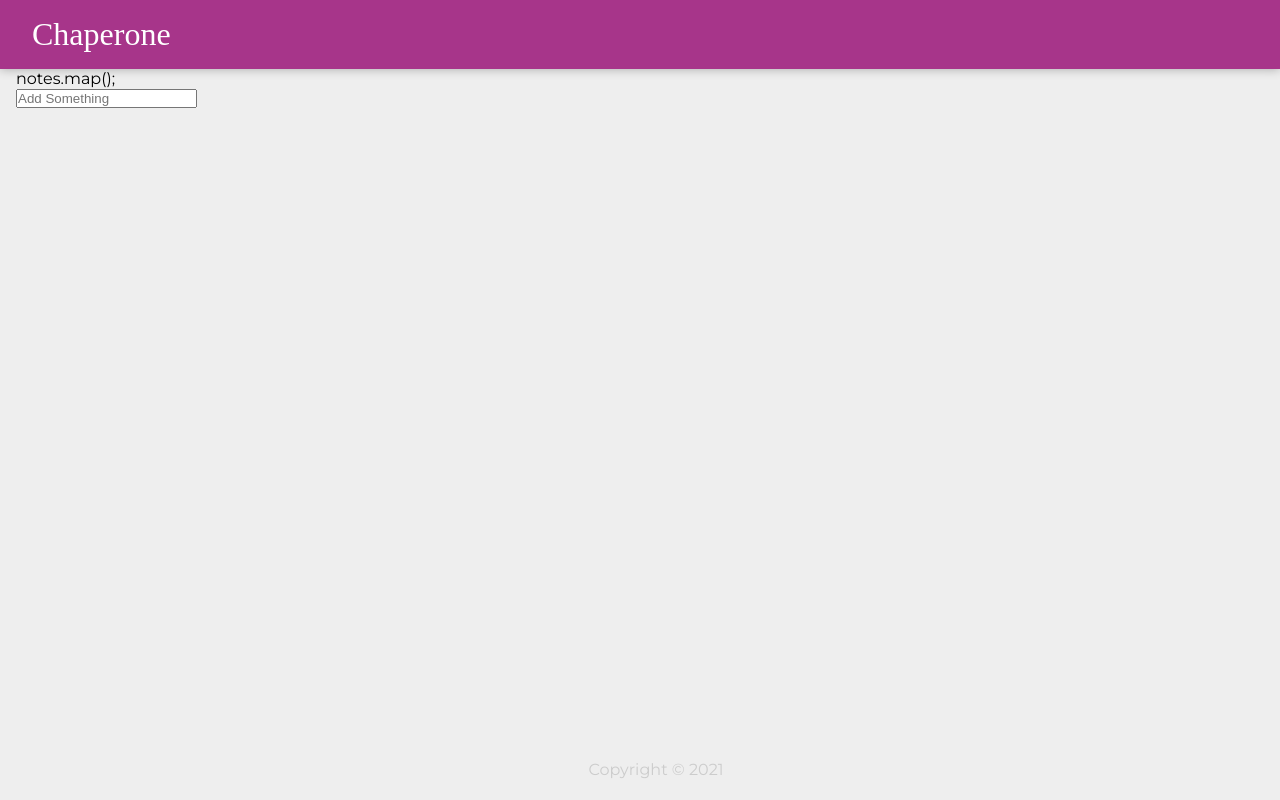
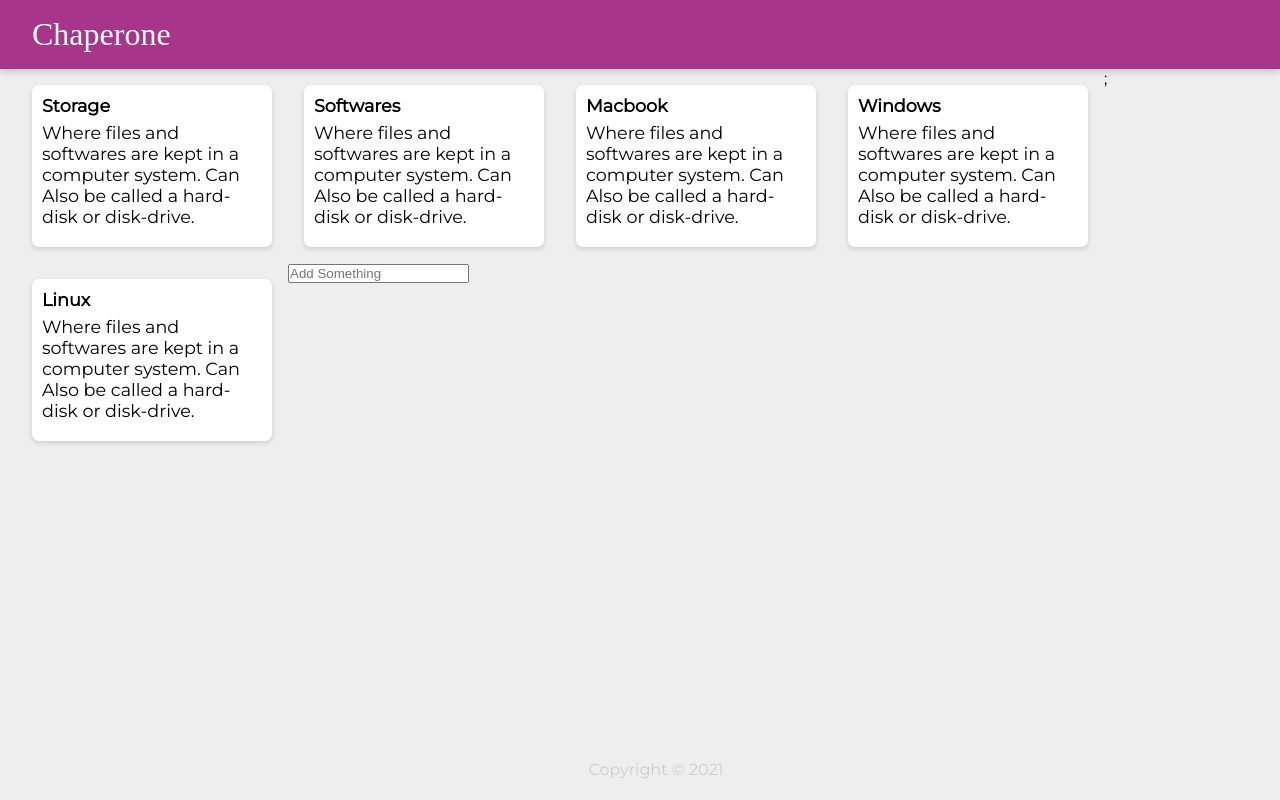
Before and after one commit to Benkalio/new-chaperone-app, a React (Create React App) app: page / in a window 1280 px wide. Built offline with nearby package versions, Linux system fonts and the light colour scheme; a web font is replaced by a local one.

Commit message:
Rendering Notes

```diff
--- a/src/components/App.jsx
+++ b/src/components/App.jsx
@@ -12,7 +12,7 @@ function App() {
   return (
     <div>
       <Header />
-      notes.map();
+      {notes.map(createNotes)};
       <Footer />
     </div>
   );
```
